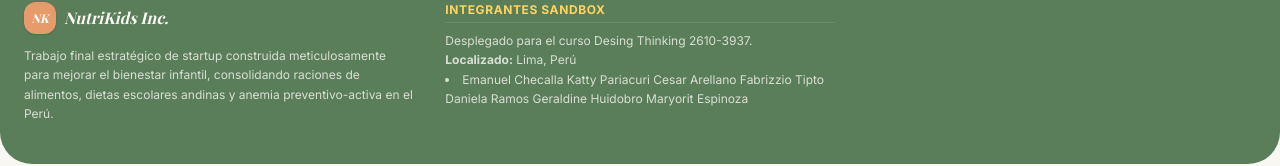
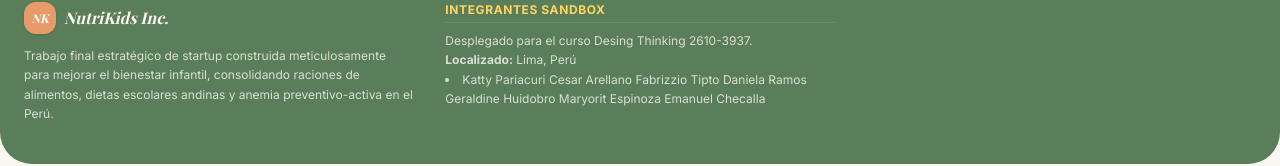
Before and after one commit to emanuelforcultural-glitch/nutrikids-1-, a React (Vite) app: page / in a window 1280 px wide. Shown: the part 3026-3192 px from the top of the page. Built offline with nearby package versions, Linux system fonts and the light colour scheme; a web font is replaced by a local one.

Commit message:
Update App.tsx

```diff
--- a/src/App.tsx
+++ b/src/App.tsx
@@ -1496,13 +1496,14 @@
               Desplegado para el curso Desing Thinking 2610-3937.<br />
               <b>Localizado:</b> Lima, Perú
               <li>
-                Emanuel Checalla
+
                 Katty Pariacuri
                 Cesar Arellano
                 Fabrizzio Tipto
                 Daniela Ramos
                 Geraldine Huidobro
                 Maryorit Espinoza
+                Emanuel Checalla
               </li>
             </p>
           </div>
```
